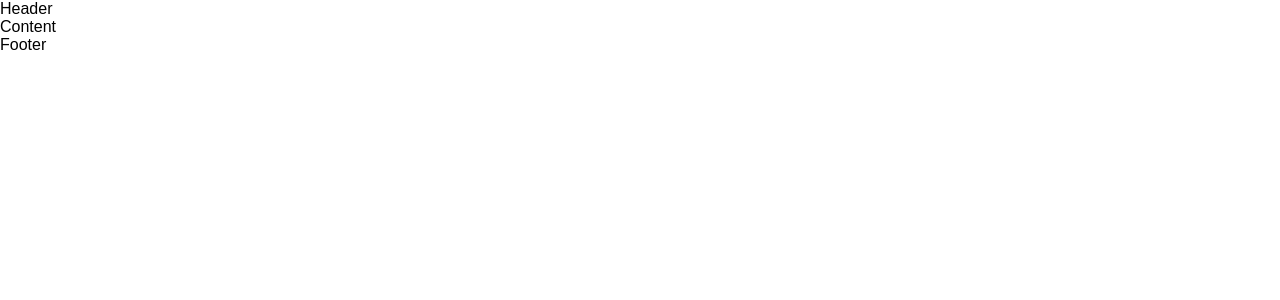
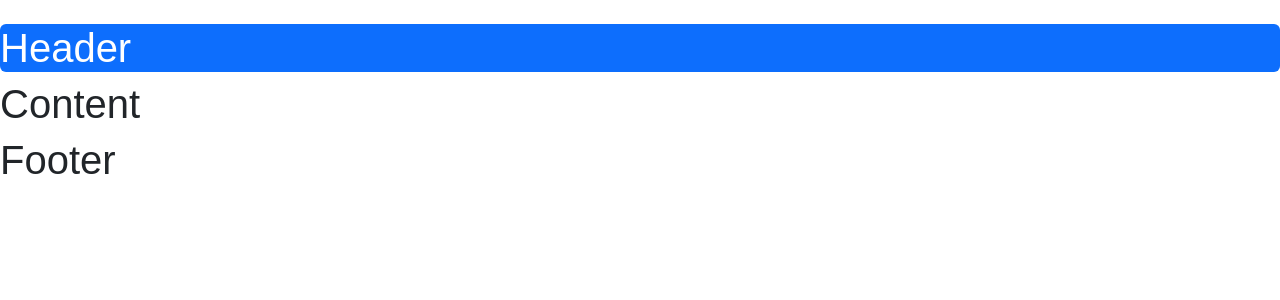
Before and after one commit to StarkoVega/project-2, a React (Create React App) app: page / in a window 1280 px wide. Shown: the top 300 px of the page. Built offline with nearby package versions, Linux system fonts and the light colour scheme.

Commit message:
agregar bootstrap y arreglar h1's

```diff
--- a/package.json
+++ b/package.json
@@ -6,6 +6,7 @@
     "@testing-library/jest-dom": "^5.16.5",
     "@testing-library/react": "^13.4.0",
     "@testing-library/user-event": "^13.5.0",
+    "bootstrap": "^5.2.1",
     "react": "^18.2.0",
     "react-dom": "^18.2.0",
     "react-scripts": "5.0.1",
--- a/src/App.js
+++ b/src/App.js
@@ -8,6 +8,7 @@
 import Header from "./Header"
 import Content from "./Content"
 import Footer from "./Footer"
+import "bootstrap/dist/css/bootstrap.min.css"
 
 function App() {
   return (
--- a/src/Content.js
+++ b/src/Content.js
@@ -1,7 +1,7 @@
 const Content = () => {
   return (
     <main>
-      <hi>Content</hi>
+      <h1>Content</h1>
     </main>
   );
 }
--- a/src/Footer.js
+++ b/src/Footer.js
@@ -1,7 +1,7 @@
 const Footer = () => {
   return (
     <footer>
-      <hi>Footer</hi>
+      <h1>Footer</h1>
     </footer>
   );
 }
--- a/src/Header.js
+++ b/src/Header.js
@@ -1,7 +1,7 @@
 const Header = () => {
   return (
     <header>
-      <hi>Header</hi>
+      <h1 className = "mt-4 p5 bg-primary text-white rounded">Header</h1>
     </header>
   );
 }
```
Also changed, not shown: 1 other file (tests, documents, lock files or other folders).
